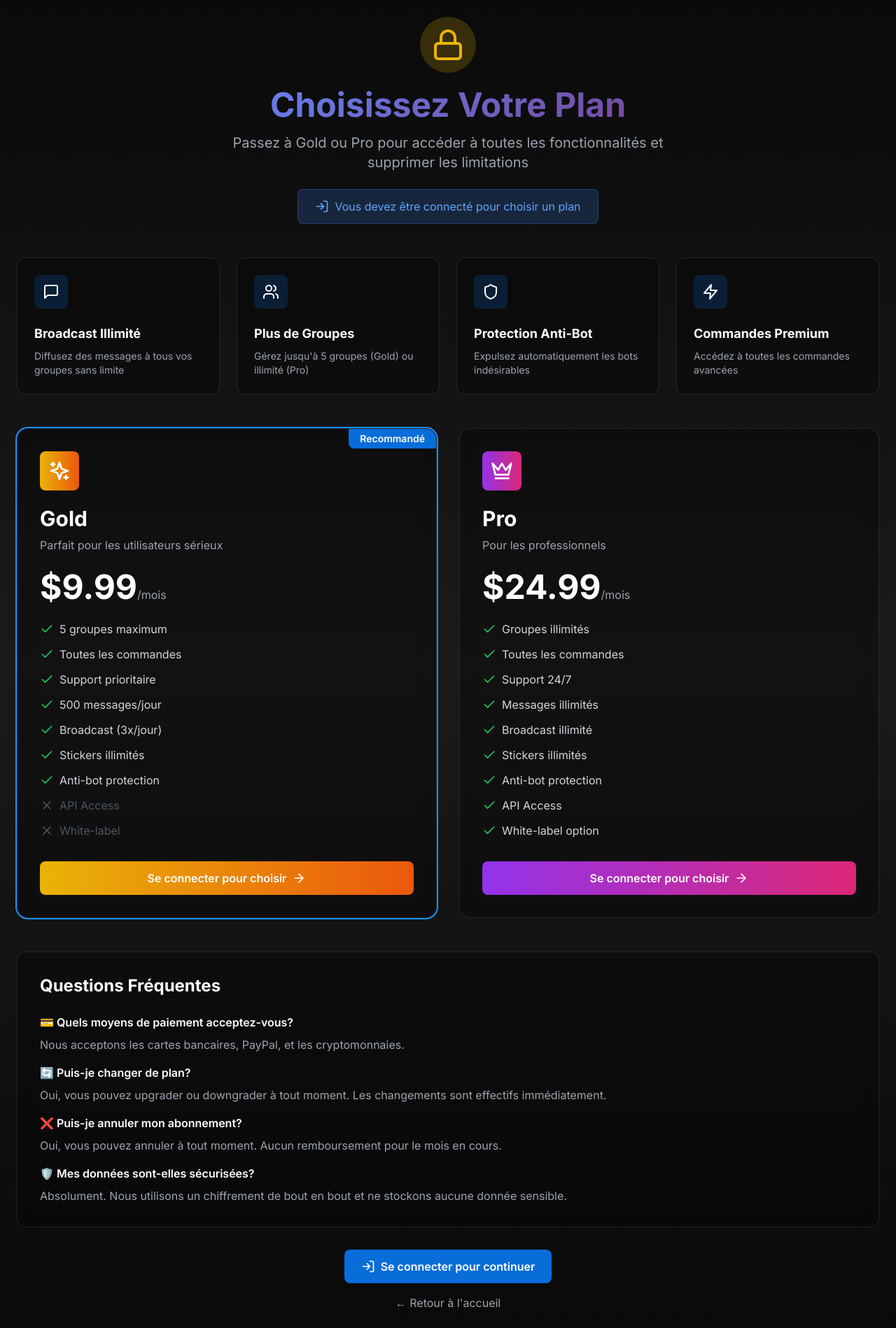
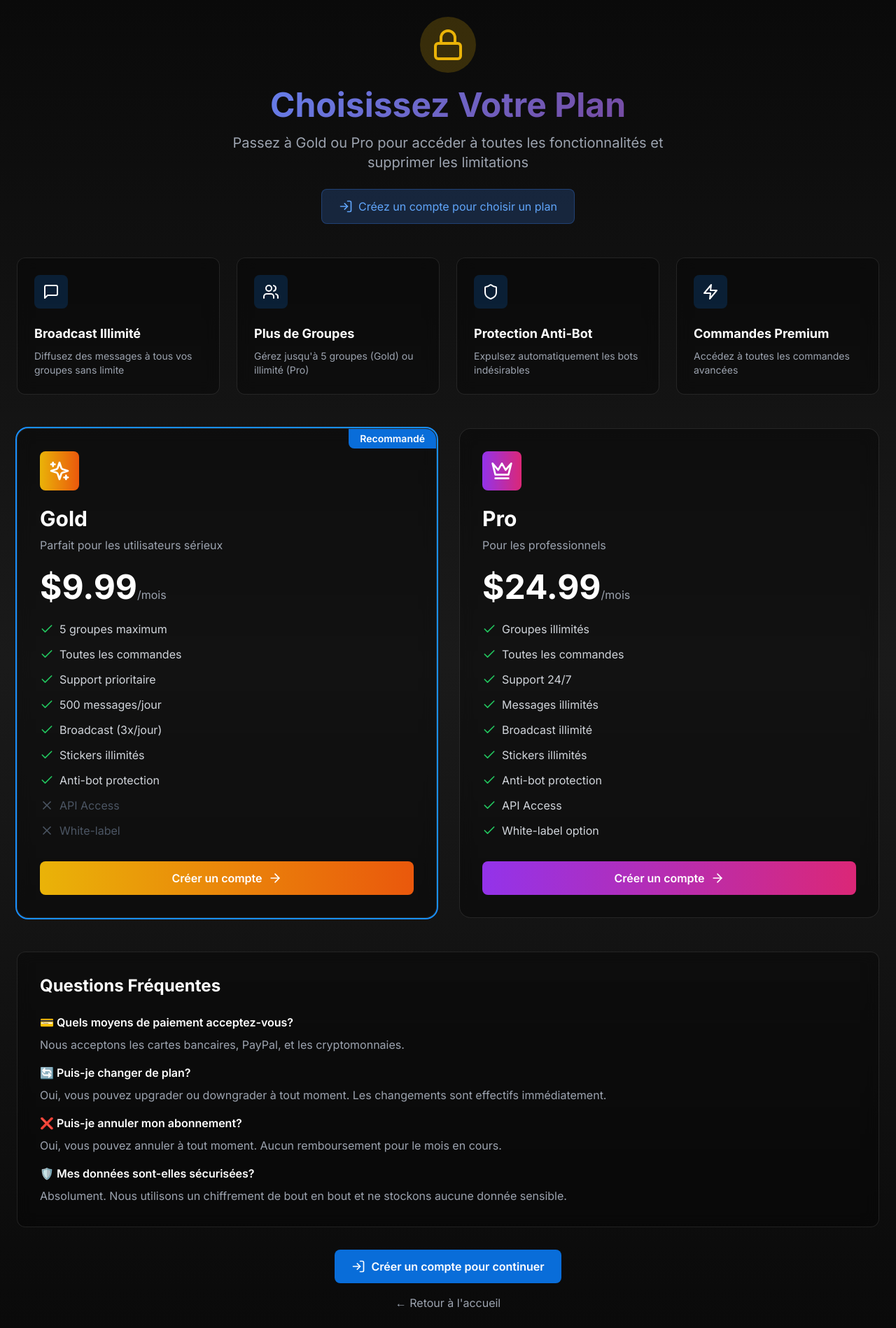
Before and after one commit to Josiasange37/AbyssFlow-Bot, a Next.js app in the folder web/: page /plans in a window 1280 px wide. Shown: the whole page at 70% size. Built offline with nearby package versions, Linux system fonts and the light colour scheme.

Commit message:
Auto-switch to register mode when clicking plan selection without login

```diff
--- a/web/app/login/page.tsx
+++ b/web/app/login/page.tsx
@@ -1,7 +1,8 @@
 'use client'
 
-import { useState } from 'react'
+import { useState, useEffect } from 'react'
 import { motion } from 'framer-motion'
+import { useSearchParams } from 'next/navigation'
 import {
   Droplets,
   Mail,
@@ -17,6 +18,7 @@ import Link from 'next/link'
 import { QRCodeSVG } from 'qrcode.react'
 
 export default function LoginPage() {
+  const searchParams = useSearchParams()
   const [mode, setMode] = useState<'login' | 'register'>('login')
   const [method, setMethod] = useState<'qr' | 'phone'>('qr')
   const [showPassword, setShowPassword] = useState(false)
@@ -32,6 +34,15 @@ export default function LoginPage() {
     name: '',
     plan: 'free'
   })
+
+  // Check URL params and switch to register mode if needed
+  useEffect(() => {
+    const modeParam = searchParams.get('mode')
+    if (modeParam === 'register') {
+      setMode('register')
+      setMethod('phone') // Switch to phone/email method for registration
+    }
+  }, [searchParams])
 
   // Check payment status on mount
   useState(() => {
--- a/web/app/plans/page.tsx
+++ b/web/app/plans/page.tsx
@@ -94,8 +94,8 @@ export default function PlansPage() {
 
   const handleSelectPlan = (planName: string) => {
     if (!isAuthenticated) {
-      alert('⚠️ Vous devez créer un compte pour choisir un plan')
-      window.location.href = '/login'
+      // Redirect to login page in register mode
+      window.location.href = '/login?mode=register'
     } else {
       window.location.href = '/dashboard/upgrade'
     }
@@ -123,7 +123,7 @@ export default function PlansPage() {
             {!isAuthenticated && (
               <div className="inline-flex items-center gap-2 bg-blue-500/20 border border-blue-500/30 px-6 py-3 rounded-lg">
                 <LogIn className="w-5 h-5 text-blue-400" />
-                <span className="text-blue-400">Vous devez être connecté pour choisir un plan</span>
+                <span className="text-blue-400">Créez un compte pour choisir un plan</span>
               </div>
             )}
           </motion.div>
@@ -197,7 +197,7 @@ export default function PlansPage() {
                 onClick={() => handleSelectPlan(plan.name)}
                 className={`block w-full py-3 ${plan.buttonColor} rounded-lg text-center font-semibold transition flex items-center justify-center gap-2`}
               >
-                {isAuthenticated ? `Passer à ${plan.name}` : 'Se connecter pour choisir'}
+                {isAuthenticated ? `Passer à ${plan.name}` : 'Créer un compte'}
                 <ArrowRight className="w-5 h-5" />
               </button>
             </motion.div>
@@ -236,11 +236,11 @@ export default function PlansPage() {
         <div className="text-center mt-8 space-y-4">
           {!isAuthenticated && (
             <Link
-              href="/login"
+              href="/login?mode=register"
               className="inline-flex items-center gap-2 px-6 py-3 bg-primary-600 hover:bg-primary-700 rounded-lg font-semibold transition"
             >
               <LogIn className="w-5 h-5" />
-              Se connecter pour continuer
+              Créer un compte pour continuer
             </Link>
           )}
           <div>
```
